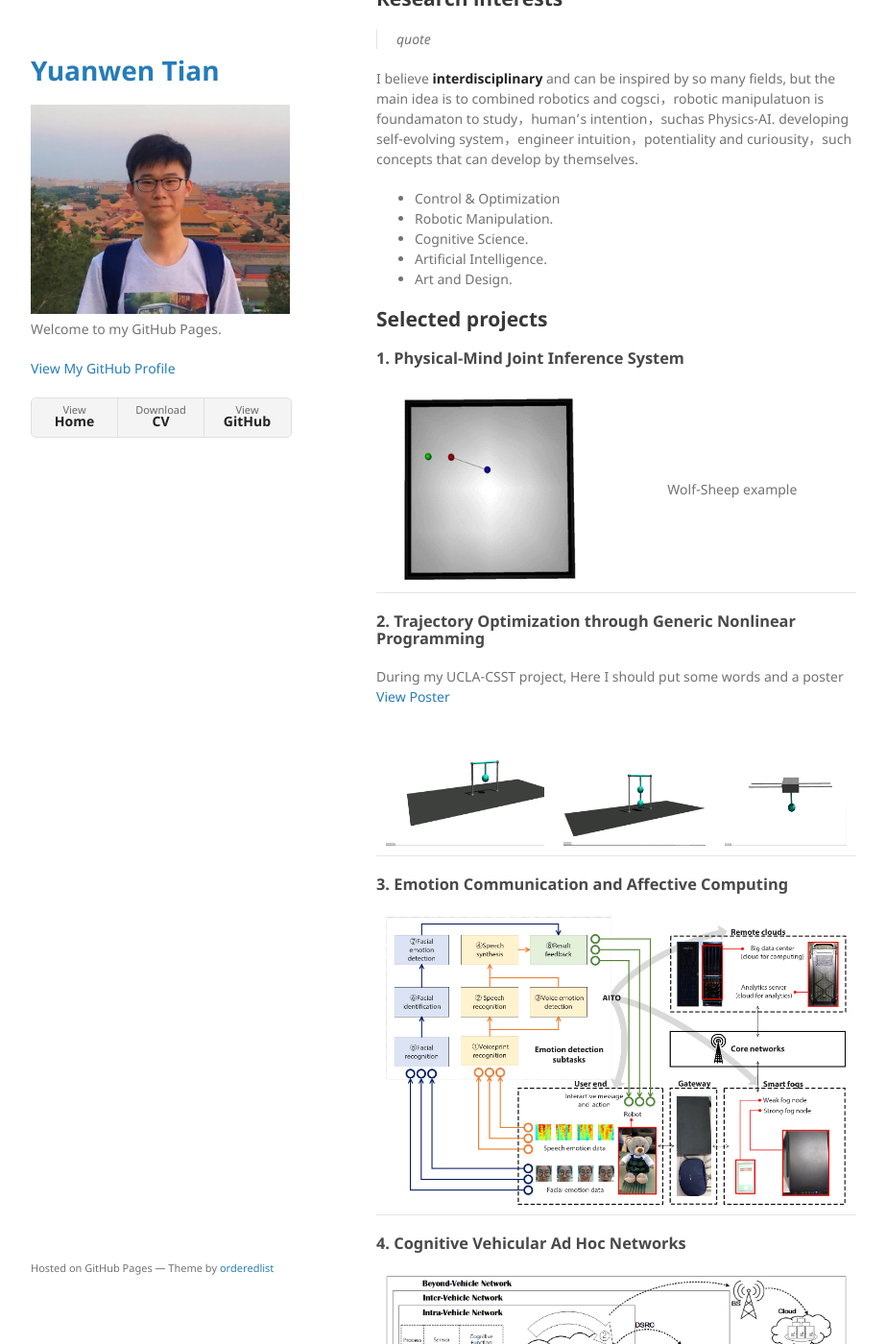
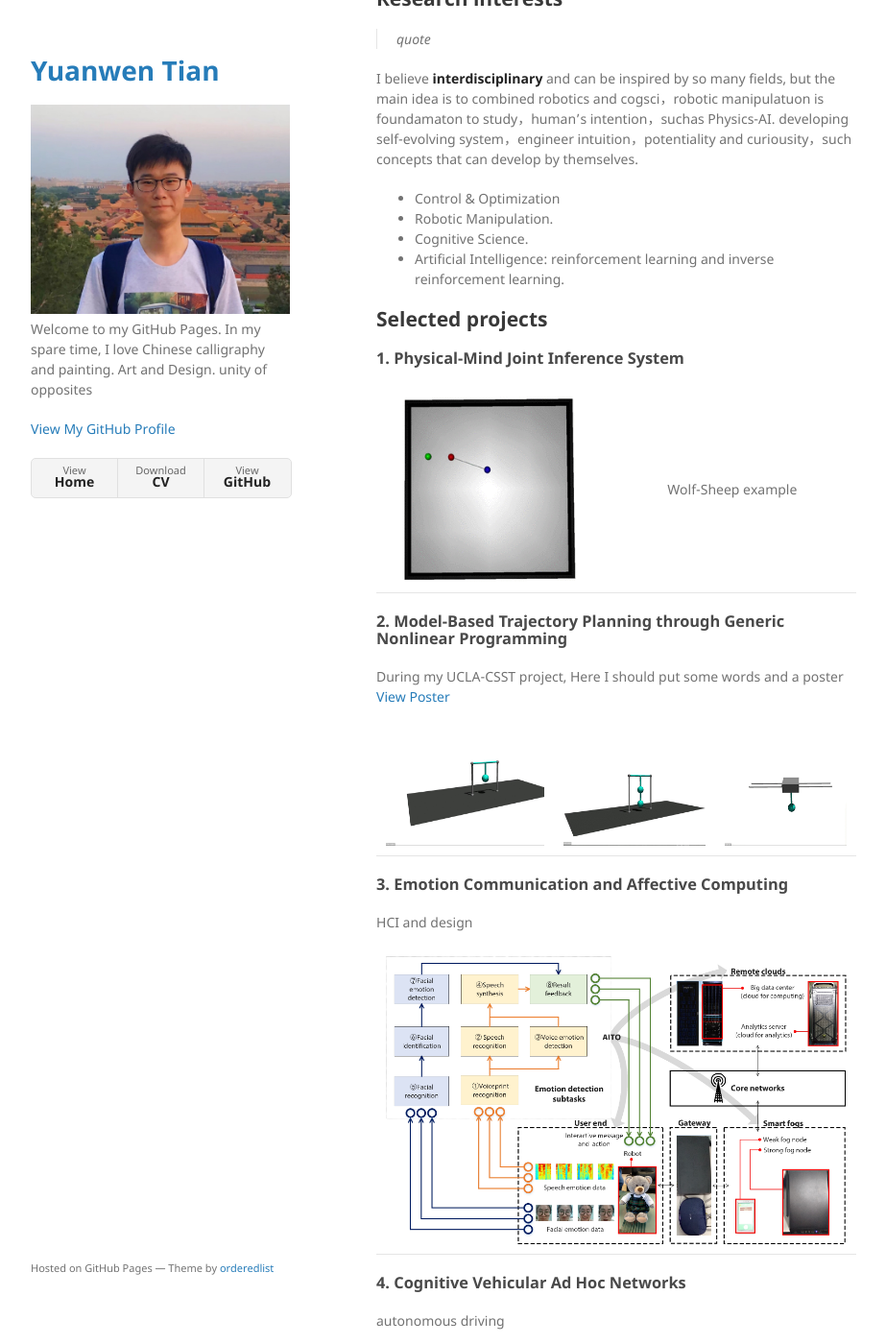
Before and after one commit to yuanwentian/yuanwentian.github.io, a Jekyll site: the page built from index.md, in a window 1280 px wide and 1400 px high, scrolled down 280 px. Shown: the whole window at 96% size, without its empty margins (178-1101 px from the left). Built offline with Jekyll 4.4.1, drawn with Linux system fonts in a browser that asks for light colours; our own code applies the rules of GitHub Pages for plain Markdown files.

Commit message:
add imgs

```diff
--- a/_config.yml
+++ b/_config.yml
@@ -1,6 +1,6 @@
 title: Yuanwen Tian
 logo: /assets/img/logo.png
-description: Welcome to my GitHub Pages.
+description: Welcome to my GitHub Pages. In my spare time, I love Chinese calligraphy and painting. Art and Design.  unity of opposites
 email: yuanwentian@hust.edu.cn
 url: yuanwentian.github.io
 show_downloads: true
--- a/index.md
+++ b/index.md
@@ -22,8 +22,7 @@ combined robotics and cogsci，robotic manipulatuon is foundamaton to study，hu
 *   Control & Optimization
 *   Robotic Manipulation.
 *   Cognitive Science.
-*   Artificial Intelligence.
-*   Art and Design.
+*   Artificial Intelligence: reinforcement learning and inverse reinforcement learning.
 
 
 
@@ -34,7 +33,7 @@ combined robotics and cogsci，robotic manipulatuon is foundamaton to study，hu
 
 |<img src="https://github.com/yuanwentian/yuanwentian.github.io/blob/master/assets/img/wolf_sheep.gif?raw=true" alt="wolf_sheep" width="200"/>| Wolf-Sheep example |
 
-### 2. Trajectory Optimization through Generic Nonlinear Programming
+### 2. Model-Based Trajectory Planning through Generic Nonlinear Programming
 
 During my UCLA-CSST project, Here I should put some words and a poster [View Poster](/docs/Yuanwen_Poster.pdf)
 
@@ -42,9 +41,12 @@ During my UCLA-CSST project, Here I should put some words and a poster [View Pos
 
 ### 3. Emotion Communication and Affective Computing
 
+HCI and design
+
 |<img src="https://github.com/yuanwentian/yuanwentian.github.io/blob/master/assets/img/emotion_testbed.png?raw=true" alt="emotion_testbed"/>|
 
 ### 4. Cognitive Vehicular Ad Hoc Networks
+autonomous driving
 
 |<img src="https://github.com/yuanwentian/yuanwentian.github.io/blob/master/assets/img/ciov.png?raw=true" alt="ciov"/>|
 
```
